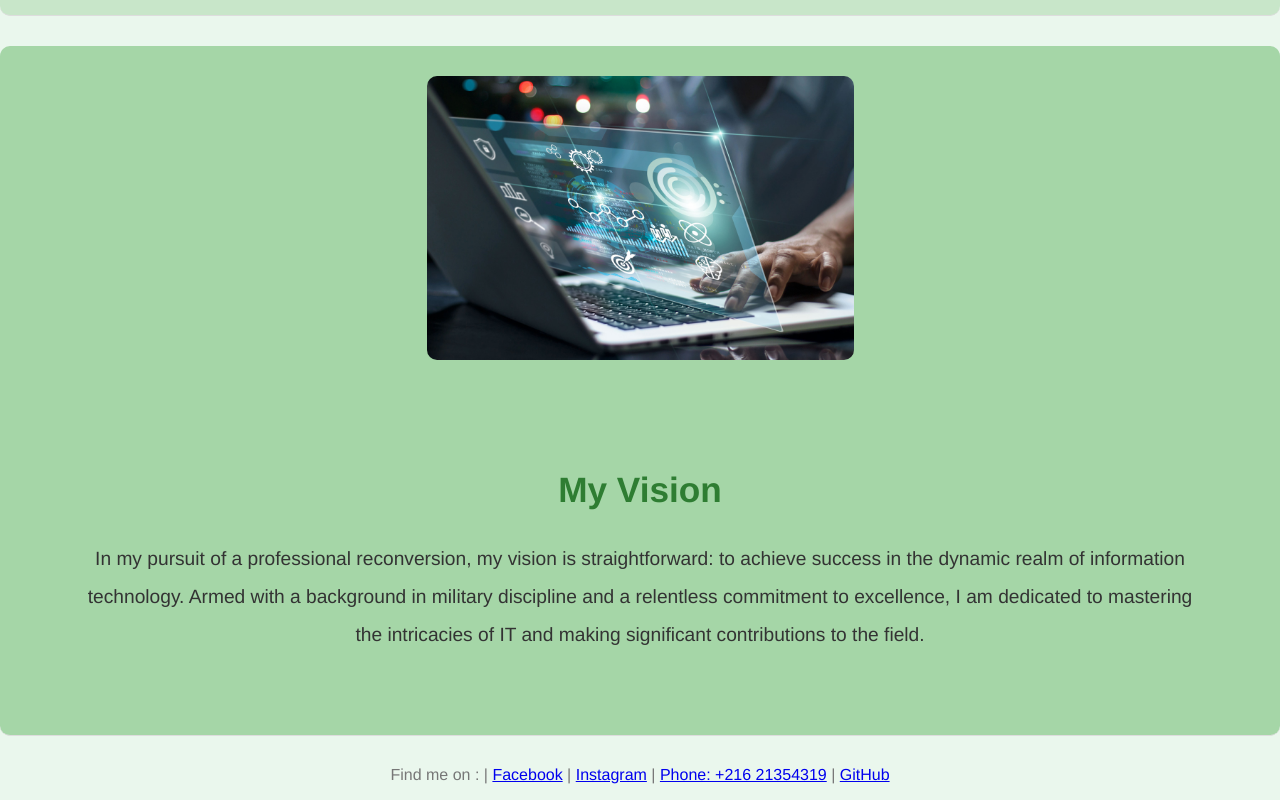
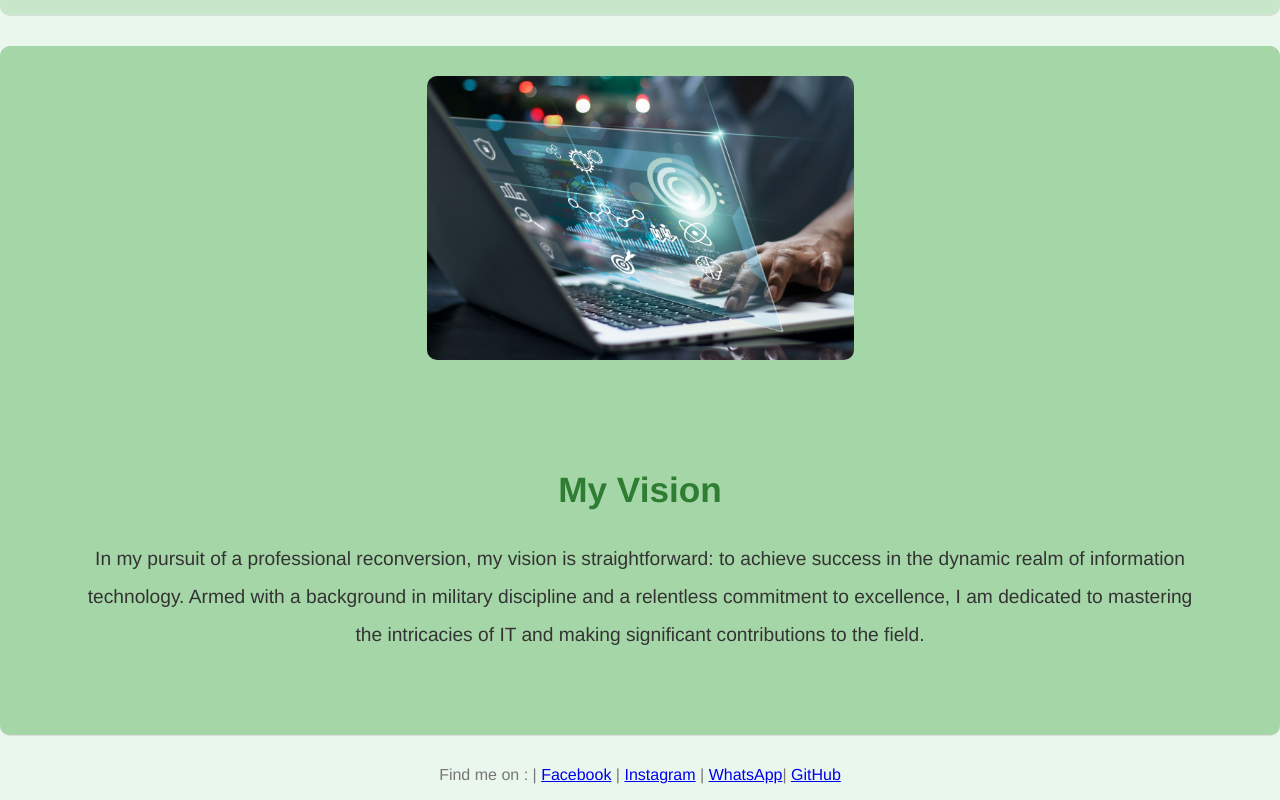
Before and after one commit to Aymen-thabet/ProjetWeb, a plain HTML site: page index.html in a window 1280 px wide. Shown: the part 710-1510 px from the top of the page. Drawn offline with Linux system fonts and the light colour scheme; a script that the page names is missing.

Commit message:
Add files via upload

```diff
--- a/index.html
+++ b/index.html
@@ -52,8 +52,8 @@
 		<p>Find me on :   |
 			<a href="https://www.facebook.com/thabet.ay/" target="_blank">Facebook</a> |
 			<a href="https://www.instagram.com/aymen_thabet/" target="_blank">Instagram</a> |
-			<a href="tel:+21621354319">Phone: +216 21354319</a> |
-			<a href="https://github.com/Aymen-thabet" target="_blank">GitHub</a>
+            <a href="https://wa.me/21621354319"target="_blank">WhatsApp</a>|
+        	<a href="https://github.com/Aymen-thabet" target="_blank">GitHub</a>
 		</p>
 	</footer>
 
```
